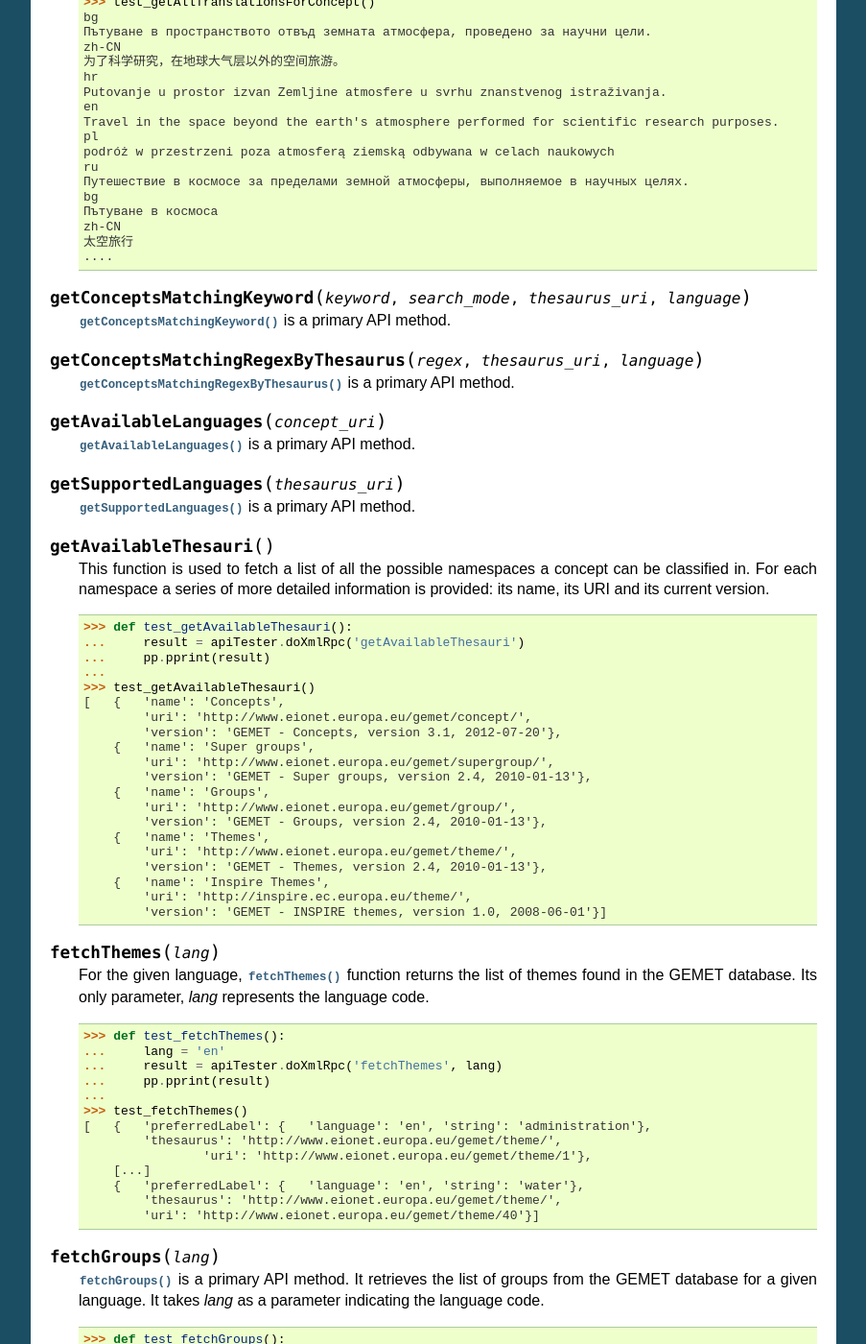
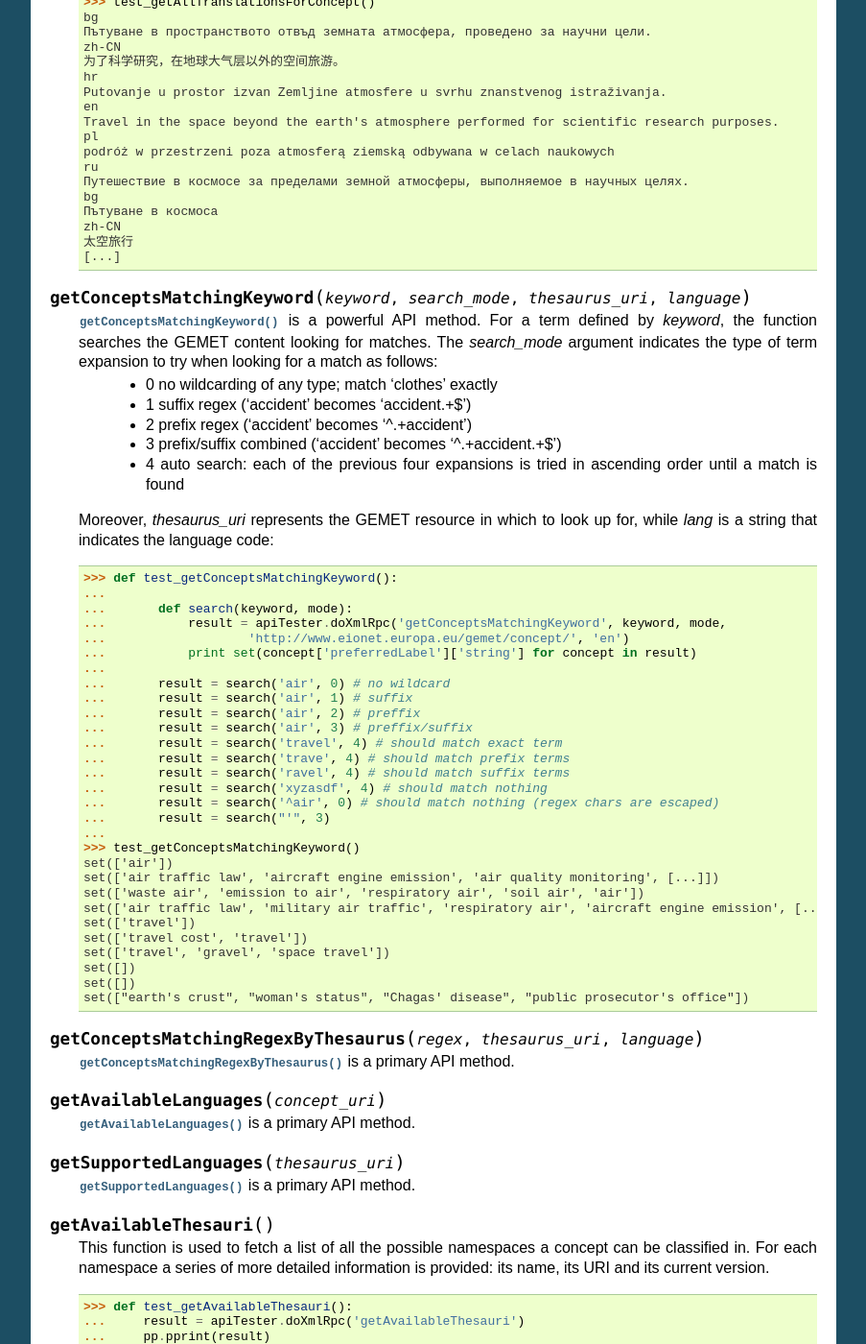
Before and after one commit to eea/gemet, a Sphinx documentation site: the page built from docs/api/source/api.rst, in a window 1280 px wide and 1400 px high, scrolled down 3045 px. Shown: the whole window at 96% size, without its empty margins (198-1101 px from the left). Built offline with Sphinx 7.4.7, drawn with Linux system fonts in a browser that asks for light colours; some of the changed text lies outside the part shown.

Commit message:
docs: update API docs getConceptsMatchingKeyword method.

```diff
--- a/docs/api/source/api.rst
+++ b/docs/api/source/api.rst
@@ -141,11 +141,11 @@ WebService API methods
         ...             'http://www.eionet.europa.eu/gemet/concept/13292'),
         ...        ]
         ...        for relation in good_relations:
-        ...            result = apiTester.doXmlRpc('hasRelation', relation)
+        ...            result = apiTester.doXmlRpc('hasRelation', *relation)
         ...            print result
         ...
         ...        for relation in bad_relations:
-        ...            result = apiTester.doXmlRpc('hasRelation', relation)
+        ...            result = apiTester.doXmlRpc('hasRelation', *relation)
         ...                print result
         >>> test_hasRelation()
         True
@@ -158,7 +158,7 @@ WebService API methods
 
 .. function:: getAllTranslationsForConcept(concept_uri, property_uri)
 
-   Given a valid *concept_uri* and a valid *property_uri* the :func:`getAllTranslationsForConcept` retrieves all available translations for that concept's property within GEMET information database.
+   Given a valid *concept_uri* and a valid *property_uri* the :func:`getAllTranslationsForConcept` retrieves all available translations for that concept's property within GEMET information database::
 
         >>> def test_getAllTranslationsForConcept():
         ...        concepts = [
@@ -196,12 +196,49 @@ WebService API methods
         Пътуване в космоса
         zh-CN
         太空旅行
-        ....
+        [...]
 
 
 .. function:: getConceptsMatchingKeyword(keyword, search_mode, thesaurus_uri, language)
 
-   :func:`getConceptsMatchingKeyword` is a primary API method.
+   :func:`getConceptsMatchingKeyword` is a powerful API method. For a term defined by *keyword*, the function searches the GEMET content looking for matches. The *search_mode* argument indicates the type of term expansion to try when looking for a match as follows:
+    - 0 no wildcarding of any type; match 'clothes' exactly
+    - 1 suffix regex ('accident' becomes 'accident.+$')
+    - 2 prefix regex ('accident' becomes '^.+accident')
+    - 3 prefix/suffix combined ('accident' becomes '^.+accident.+$')
+    - 4 auto search: each of the previous four expansions is tried in ascending order until a match is found
+
+   Moreover, *thesaurus_uri* represents the GEMET resource in which to look up for, while *lang* is a string that indicates the language code::
+
+        >>> def test_getConceptsMatchingKeyword():
+        ...
+        ...       def search(keyword, mode):
+        ...           result = apiTester.doXmlRpc('getConceptsMatchingKeyword', keyword, mode,
+        ...                   'http://www.eionet.europa.eu/gemet/concept/', 'en')
+        ...           print set(concept['preferredLabel']['string'] for concept in result)
+        ...
+        ...       result = search('air', 0) # no wildcard
+        ...       result = search('air', 1) # suffix
+        ...       result = search('air', 2) # preffix
+        ...       result = search('air', 3) # preffix/suffix
+        ...       result = search('travel', 4) # should match exact term
+        ...       result = search('trave', 4) # should match prefix terms
+        ...       result = search('ravel', 4) # should match suffix terms
+        ...       result = search('xyzasdf', 4) # should match nothing
+        ...       result = search('^air', 0) # should match nothing (regex chars are escaped)
+        ...       result = search("'", 3)
+        ...
+        >>> test_getConceptsMatchingKeyword()
+        set(['air'])
+        set(['air traffic law', 'aircraft engine emission', 'air quality monitoring', [...]])
+        set(['waste air', 'emission to air', 'respiratory air', 'soil air', 'air'])
+        set(['air traffic law', 'military air traffic', 'respiratory air', 'aircraft engine emission', [...]])
+        set(['travel'])
+        set(['travel cost', 'travel'])
+        set(['travel', 'gravel', 'space travel'])
+        set([])
+        set([])
+        set(["earth's crust", "woman's status", "Chagas' disease", "public prosecutor's office"])
 
 .. function:: getConceptsMatchingRegexByThesaurus(regex, thesaurus_uri, language)
 
```
